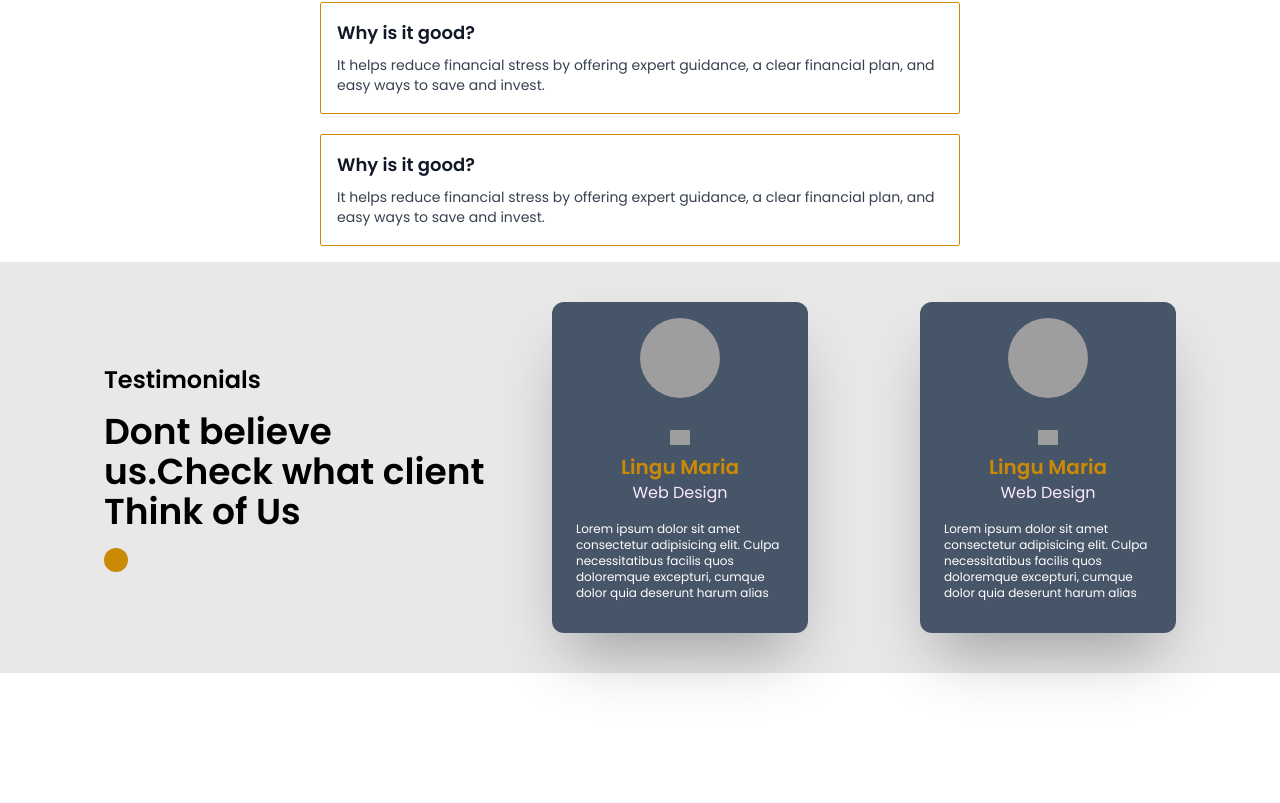
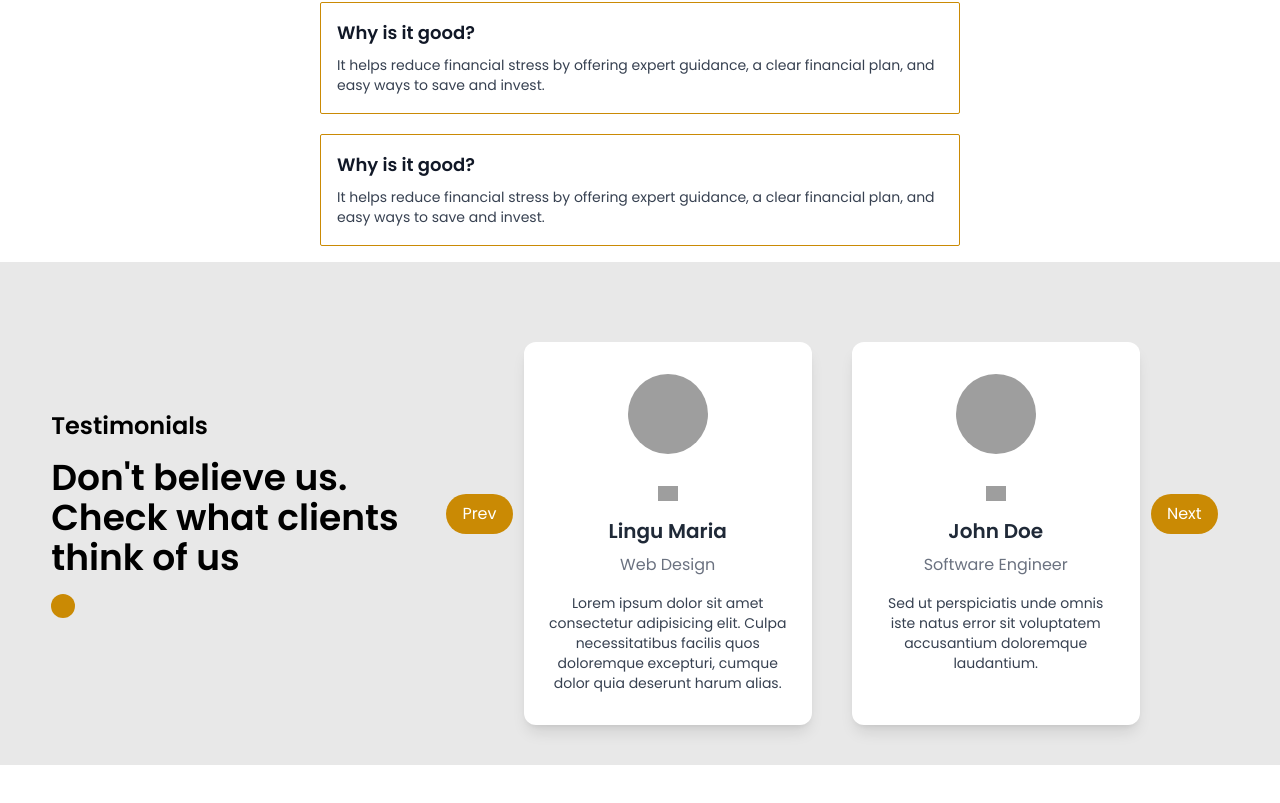
Before and after one commit to rasikumar/enrich, a React (Vite) app: page / in a window 1280 px wide. Shown: the part 852-1655 px from the top of the page. Before the commit the page ends 1605 px from the top, so only its background shows below. Built offline with nearby package versions, Linux system fonts and the light colour scheme; grey boxes are pictures that could not be loaded.

Commit message:
testimonials update

```diff
--- a/src/components/Testimonials.jsx
+++ b/src/components/Testimonials.jsx
@@ -1,34 +1,124 @@
-import Person from '../assets/heroImage.jpg'
-import quote from '../assets/quote1.svg'
+import { useState, useEffect, useRef } from 'react';
+import { gsap } from 'gsap';
+import { ScrollTrigger } from 'gsap/ScrollTrigger';
+import Person from '../assets/heroImage.jpg';
+import quote from '../assets/quote1.svg';
 
+gsap.registerPlugin(ScrollTrigger);
+
+const testimonialsData = [
+  {
+    id: 1,
+    name: 'Lingu Maria',
+    position: 'Web Design',
+    feedback: 'Lorem ipsum dolor sit amet consectetur adipisicing elit. Culpa necessitatibus facilis quos doloremque excepturi, cumque dolor quia deserunt harum alias.',
+    img: Person,
+  },
+  {
+    id: 2,
+    name: 'John Doe',
+    position: 'Software Engineer',
+    feedback: 'Sed ut perspiciatis unde omnis iste natus error sit voluptatem accusantium doloremque laudantium.',
+    img: Person,
+  },
+  {
+    id: 3,
+    name: 'Jane Smith',
+    position: 'Product Manager',
+    feedback: 'Nemo enim ipsam voluptatem quia voluptas sit aspernatur aut odit aut fugit, sed quia consequuntur magni dolores eos.',
+    img: Person,
+  },
+
+  // Add more testimonials as needed
+];
 
 const Testimonials = () => {
+  const [currentIndex, setCurrentIndex] = useState(0);
+  const testimonialsRef = useRef(null);
+  const cardsRef = useRef([]);
+
+  const handlePrev = () => {
+    const newIndex = (currentIndex - 2 + testimonialsData.length) % testimonialsData.length;
+    animateCards(newIndex);
+    setCurrentIndex(newIndex);
+  };
+
+  const handleNext = () => {
+    const newIndex = (currentIndex + 2) % testimonialsData.length;
+    animateCards(newIndex);
+    setCurrentIndex(newIndex);
+  };
+
+  const animateCards = (newIndex) => {
+    const currentCards = cardsRef.current;
+    gsap.to(currentCards, {
+      opacity: 0,
+      x: -20,
+      duration: 0.7,
+      ease: 'power1.inOut',
+      onComplete: () => {
+        setCurrentIndex(newIndex);
+        gsap.fromTo(currentCards, { opacity: 0, x: 20 }, {
+          opacity: 1,
+          x: 0,
+          duration: 0.7,
+          ease: 'power1.inOut',
+        });
+      },
+    });
+  };
+
+  useEffect(() => {
+    const testimonialsElement = testimonialsRef.current;
+    gsap.fromTo(testimonialsElement, {
+      opacity: 0,
+      y: 50,
+    }, {
+      opacity: 1,
+      y: 0,
+      duration: 1.2,
+      ease: 'power1.out',
+      scrollTrigger: {
+        trigger: testimonialsElement,
+        start: 'top 80%',
+        toggleActions: 'play none none none',
+      },
+    });
+  }, []);
+
   return (
-    <div className="w-full bg-[#E8E8E8] flex items-center justify-evenly mb-20 p-10">
+    <div ref={testimonialsRef} className="w-full bg-[#E8E8E8] flex  items-center justify-evenly mb-20 p-10">
       <div className="flex flex-col gap-4 mt-18">
         <h4 className="text-black text-2xl font-semibold">Testimonials</h4>
-        <h1 className="text-4xl w-96 font-[600]">Dont believe us.Check what client Think of Us</h1>
+        <h1 className="text-4xl w-96 font-[600]">Don&apos;t believe us. Check what clients think of us</h1>
         <span className="bg-yellow-600 rounded-full w-6 h-6"></span>
       </div>
-      {/* cards */}
-      <div className="flex gap-28 ">
-        <div className='flex flex-col items-center gap-2 bg-slate-600 p-2 py-4 shadow-3xl rounded-xl'>
-          <img src={Person} width={50} height={100}  className='rounded-full w-20 h-20 object-cover'/>
-          <img src={quote} width={20} className='mt-6' />
-          <h1 className='text-xl font-semibold text-yellow-600'>Lingu Maria</h1>
-          <p className=' text-fuchsia-100 -mt-2'>Web Design</p>
-          <p className='w-60 leading-4 text-[12px] text-white p-4 -mt-2'>Lorem ipsum dolor sit amet consectetur adipisicing elit. Culpa necessitatibus facilis quos doloremque excepturi, cumque dolor quia deserunt harum alias</p>
-        </div>
-        <div className='flex flex-col items-center gap-2 bg-slate-600 p-2 py-4 shadow-3xl rounded-xl'>
-          <img src={Person} width={50} height={100}  className='rounded-full w-20 h-20 object-cover'/>
-          <img src={quote} width={20} className='mt-6' />
-          <h1 className='text-xl font-semibold text-yellow-600'>Lingu Maria</h1>
-          <p className=' text-fuchsia-100 -mt-2'>Web Design</p>
-          <p className='w-60 leading-4 text-[12px] text-white p-4 -mt-2'>Lorem ipsum dolor sit amet consectetur adipisicing elit. Culpa necessitatibus facilis quos doloremque excepturi, cumque dolor quia deserunt harum alias</p>
-        </div>
+      {/* Cards */}
+      <button onClick={handlePrev} className="bg-yellow-600 text-white px-4 py-2 rounded-full">Prev</button>
+      <div className="flex gap-10 mt-10">
+        {[0, 1].map(i => (
+          <div
+            key={testimonialsData[(currentIndex + i) % testimonialsData.length].id}
+            ref={el => (cardsRef.current[i] = el)}
+            className='testimonial-card flex flex-col items-center gap-4 bg-white p-6 py-8 shadow-lg rounded-xl transform transition-transform duration-500 hover:scale-105'
+          >
+            <img src={testimonialsData[(currentIndex + i) % testimonialsData.length].img} width={50} height={100} className='rounded-full w-20 h-20 object-cover' />
+            <img src={quote} width={20} className='mt-4' />
+            <h1 className='text-xl font-semibold text-gray-800'>{testimonialsData[(currentIndex + i) % testimonialsData.length].name}</h1>
+            <p className='text-gray-500 -mt-2'>{testimonialsData[(currentIndex + i) % testimonialsData.length].position}</p>
+            <p className='w-60 leading-5 text-sm text-gray-700 text-center'>{testimonialsData[(currentIndex + i) % testimonialsData.length].feedback}</p>
+
+          </div>
+        ))}
+      </div>
+      <button onClick={handleNext} className="bg-yellow-600 text-white px-4 py-2 rounded-full">Next</button>
+
+      {/* Navigation Buttons */}
+      <div className="flex gap-4 mt-6">
+
       </div>
     </div>
-  )
-}
+  );
+};
 
-export default Testimonials
+export default Testimonials;
```
